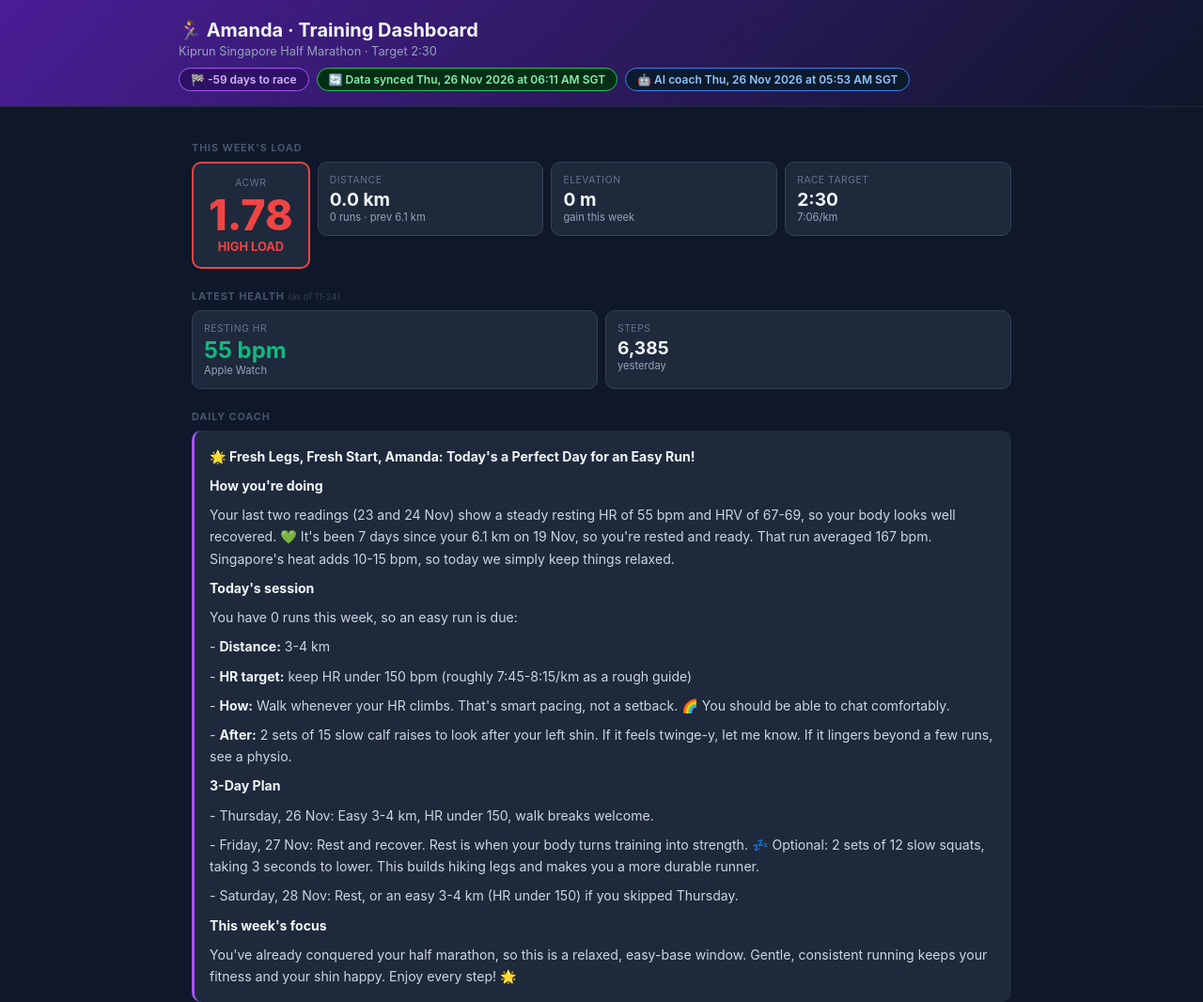
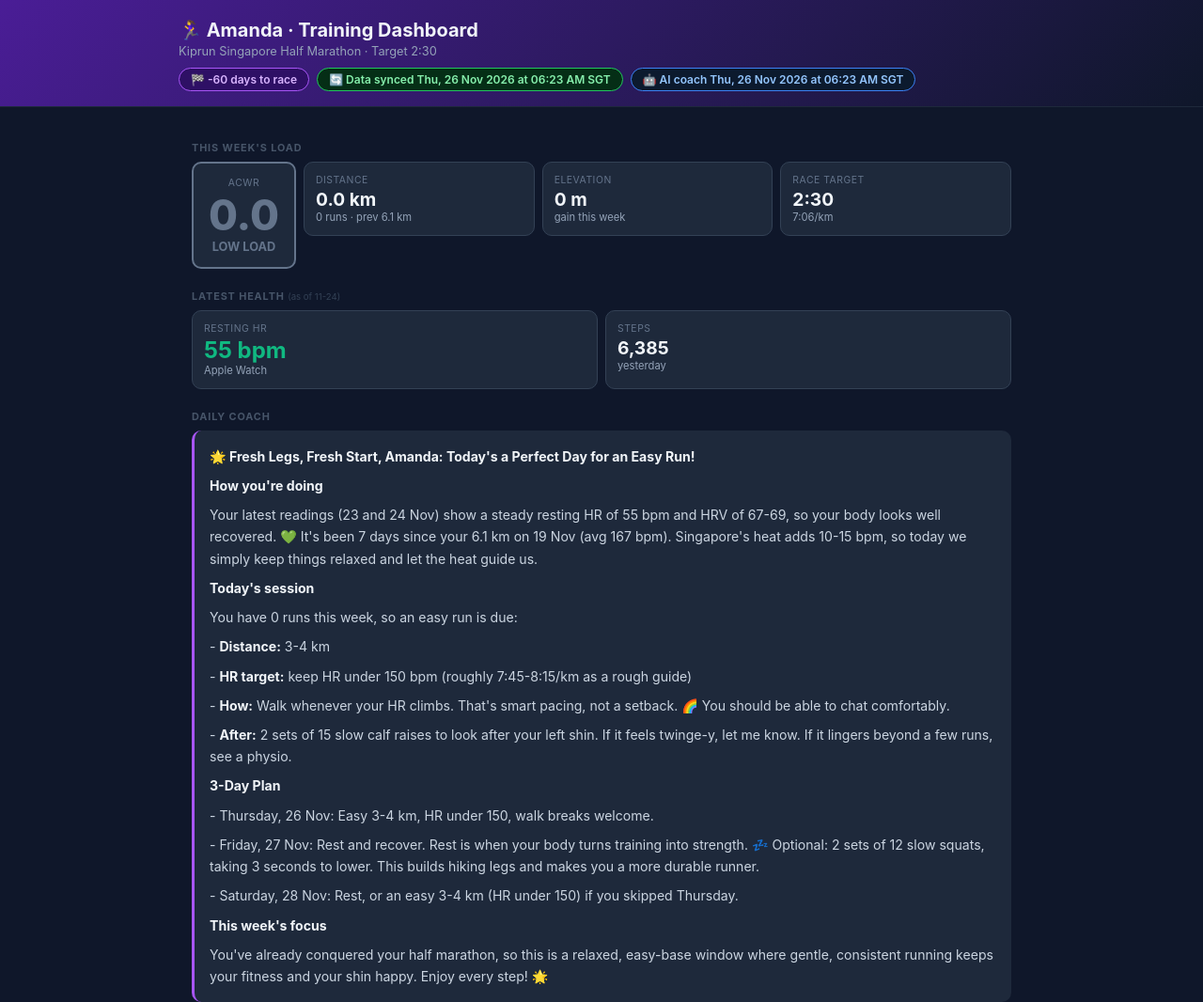
Before and after one commit to reubenchuaa/amanda-health-ai, a plain HTML site: page docs/index.html in a window 1280 px wide. Shown: the top 1066 px of the page at 94% size. Drawn offline with nearby package versions, Linux system fonts and the light colour scheme.

Commit message:
coach: 2026-11-26 06:23

```diff
--- a/docs/index.html
+++ b/docs/index.html
@@ -1,5 +1,5 @@
 <!DOCTYPE html>
-<!-- generated: 2026-11-26T06:11:01 SGT -->
+<!-- generated: 2026-11-26T06:23:57 SGT -->
 <html lang="en">
 <head>
 <meta charset="UTF-8">
@@ -23,10 +23,10 @@ body{font-family:-apple-system,BlinkMacSystemFont,'Segoe UI',sans-serif;backgrou
 .sec{font-size:0.68rem;font-weight:700;text-transform:uppercase;letter-spacing:.08em;color:#475569;margin:22px 0 8px}
 /* stat grid */
 .stat-wrap{display:grid;grid-template-columns:auto 1fr;gap:8px;align-items:start}
-.acwr-card{background:#1e293b;border-radius:10px;padding:14px 16px;border:2px solid #ef4444;min-width:110px;text-align:center}
+.acwr-card{background:#1e293b;border-radius:10px;padding:14px 16px;border:2px solid #64748b;min-width:110px;text-align:center}
 .acwr-card .lbl{font-size:0.65rem;color:#64748b;text-transform:uppercase;letter-spacing:.05em;margin-bottom:6px}
-.acwr-card .score{font-size:2.8rem;font-weight:800;color:#ef4444;line-height:1}
-.acwr-card .level{font-size:0.8rem;color:#ef4444;font-weight:700;margin-top:3px;text-transform:uppercase}
+.acwr-card .score{font-size:2.8rem;font-weight:800;color:#64748b;line-height:1}
+.acwr-card .level{font-size:0.8rem;color:#64748b;font-weight:700;margin-top:3px;text-transform:uppercase}
 .cards{display:grid;grid-template-columns:repeat(auto-fit,minmax(110px,1fr));gap:8px}
 .card{background:#1e293b;border-radius:10px;padding:12px;border:1px solid #334155}
 .card .lbl{font-size:0.65rem;color:#64748b;text-transform:uppercase;letter-spacing:.05em;margin-bottom:5px}
@@ -81,9 +81,9 @@ tr:last-child td{border-bottom:none}
   <h1>🏃‍♀️ Amanda · Training Dashboard</h1>
   <div class="sub">Kiprun Singapore Half Marathon · Target 2:30</div>
   <div class="pills">
-    <span class="pill pill-purple">🏁 -59 days to race</span>
-    <span class="pill pill-green">🔄 Data synced Thu, 26 Nov 2026 at 06:11 AM SGT</span>
-    <span class="pill pill-blue">🤖 AI coach Thu, 26 Nov 2026 at 05:53 AM SGT</span>
+    <span class="pill pill-purple">🏁 -60 days to race</span>
+    <span class="pill pill-green">🔄 Data synced Thu, 26 Nov 2026 at 06:23 AM SGT</span>
+    <span class="pill pill-blue">🤖 AI coach Thu, 26 Nov 2026 at 06:23 AM SGT</span>
   </div>
 </div>
 </div>
@@ -94,8 +94,8 @@ tr:last-child td{border-bottom:none}
 <div class="stat-wrap">
   <div class="acwr-card">
     <div class="lbl">ACWR</div>
-    <div class="score">1.78</div>
-    <div class="level">High load</div>
+    <div class="score">0.0</div>
+    <div class="level">Low load</div>
   </div>
   <div class="cards" style="margin:0">
     <div class="card"><div class="lbl">Distance</div><div class="val" style="font-size:1.2rem">0.0 km</div><div class="sub2">0 runs · prev 6.1 km</div></div>
@@ -114,7 +114,7 @@ tr:last-child td{border-bottom:none}
 <div class="coach-card">
   <p><strong>🌟 Fresh Legs, Fresh Start, Amanda: Today's a Perfect Day for an Easy Run!</strong></p>
 <p><strong>How you're doing</strong></p>
-<p>Your last two readings (23 and 24 Nov) show a steady resting HR of 55 bpm and HRV of 67-69, so your body looks well recovered. 💚 It's been 7 days since your 6.1 km on 19 Nov, so you're rested and ready. That run averaged 167 bpm. Singapore's heat adds 10-15 bpm, so today we simply keep things relaxed.</p>
+<p>Your latest readings (23 and 24 Nov) show a steady resting HR of 55 bpm and HRV of 67-69, so your body looks well recovered. 💚 It's been 7 days since your 6.1 km on 19 Nov (avg 167 bpm). Singapore's heat adds 10-15 bpm, so today we simply keep things relaxed and let the heat guide us.</p>
 <p><strong>Today's session</strong></p>
 <p>You have 0 runs this week, so an easy run is due:</p>
 <p>- <strong>Distance:</strong> 3-4 km</p>
@@ -126,7 +126,7 @@ tr:last-child td{border-bottom:none}
 <p>- Friday, 27 Nov: Rest and recover. Rest is when your body turns training into strength. 💤 Optional: 2 sets of 12 slow squats, taking 3 seconds to lower. This builds hiking legs and makes you a more durable runner.</p>
 <p>- Saturday, 28 Nov: Rest, or an easy 3-4 km (HR under 150) if you skipped Thursday.</p>
 <p><strong>This week's focus</strong></p>
-<p>You've already conquered your half marathon, so this is a relaxed, easy-base window. Gentle, consistent running keeps your fitness and your shin happy. Enjoy every step! 🌟</p>
+<p>You've already conquered your half marathon, so this is a relaxed, easy-base window where gentle, consistent running keeps your fitness and your shin happy. Enjoy every step! 🌟</p>
 
 </div>
 
```
Also changed, not shown: health/data.json, 1 other file.
